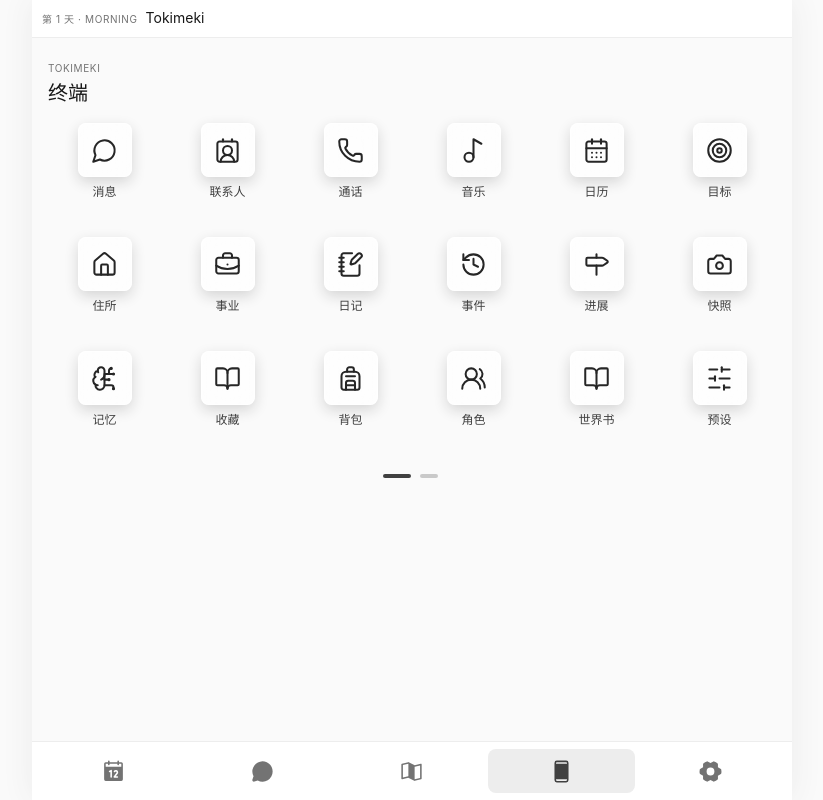
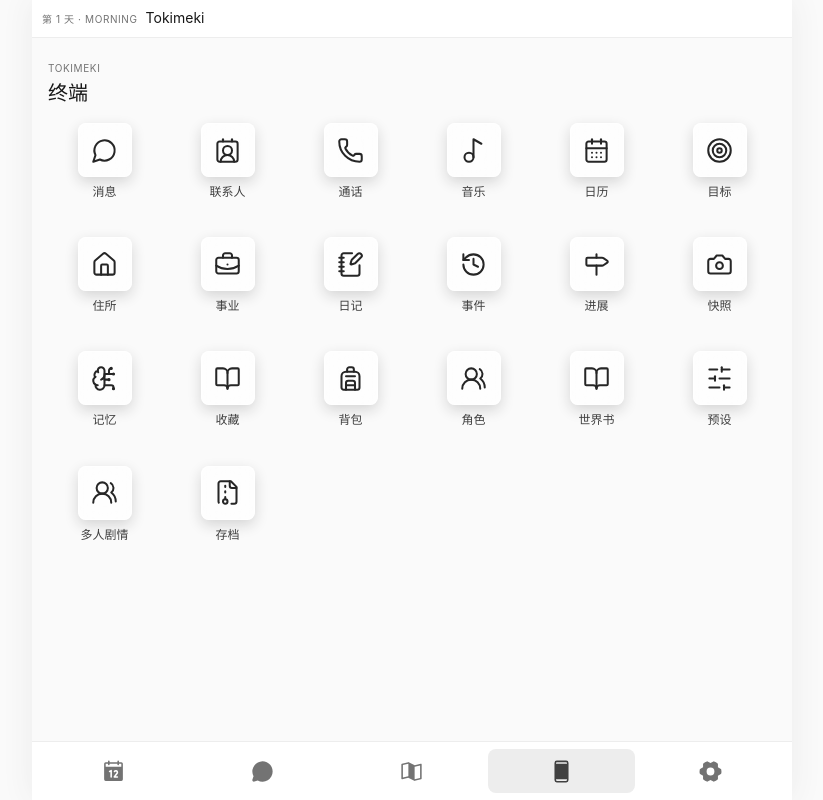
Before and after one commit to ssrei7/Tokimeki, a React (Vite) app: page / in a window 1280 px wide. Both pictures are taken after a click on the button "终端". Shown: the whole page, without its empty margins (228-1051 px from the left). Built offline with nearby package versions, Linux system fonts and the light colour scheme.

Commit message:
feat: paginate desktop launchers by six rows

```diff
--- a/src/components/desktop-shell.tsx
+++ b/src/components/desktop-shell.tsx
@@ -12,7 +12,7 @@ export type DesktopEntry = {
   tone?: 'blue' | 'green' | 'amber' | 'rose' | 'violet' | 'gray';
 };
 
-const DESKTOP_PAGE_ROWS = 3;
+const DESKTOP_PAGE_ROWS = 6;
 
 export function DesktopLauncher({ title, entries, onOpen, wallpaperUrl, appName = 'Tokimeki' }: { title: string; entries: readonly DesktopEntry[]; onOpen: (id: string) => void; wallpaperUrl?: string; appName?: string }) {
   const [contrast, setContrast] = useState<DesktopIconContrast | null>(null);
```
Also changed, not shown: 2 other files (tests, documents, lock files or other folders).
